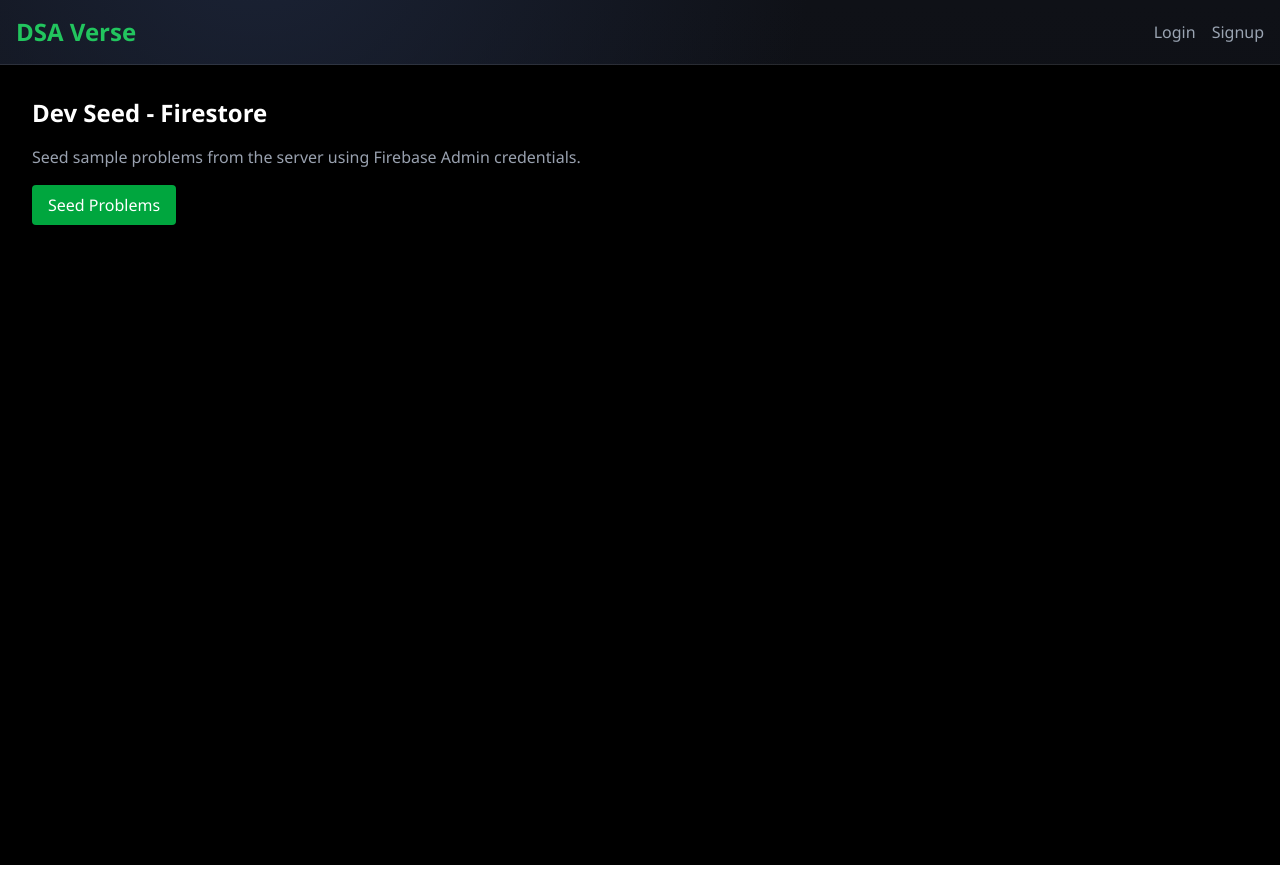
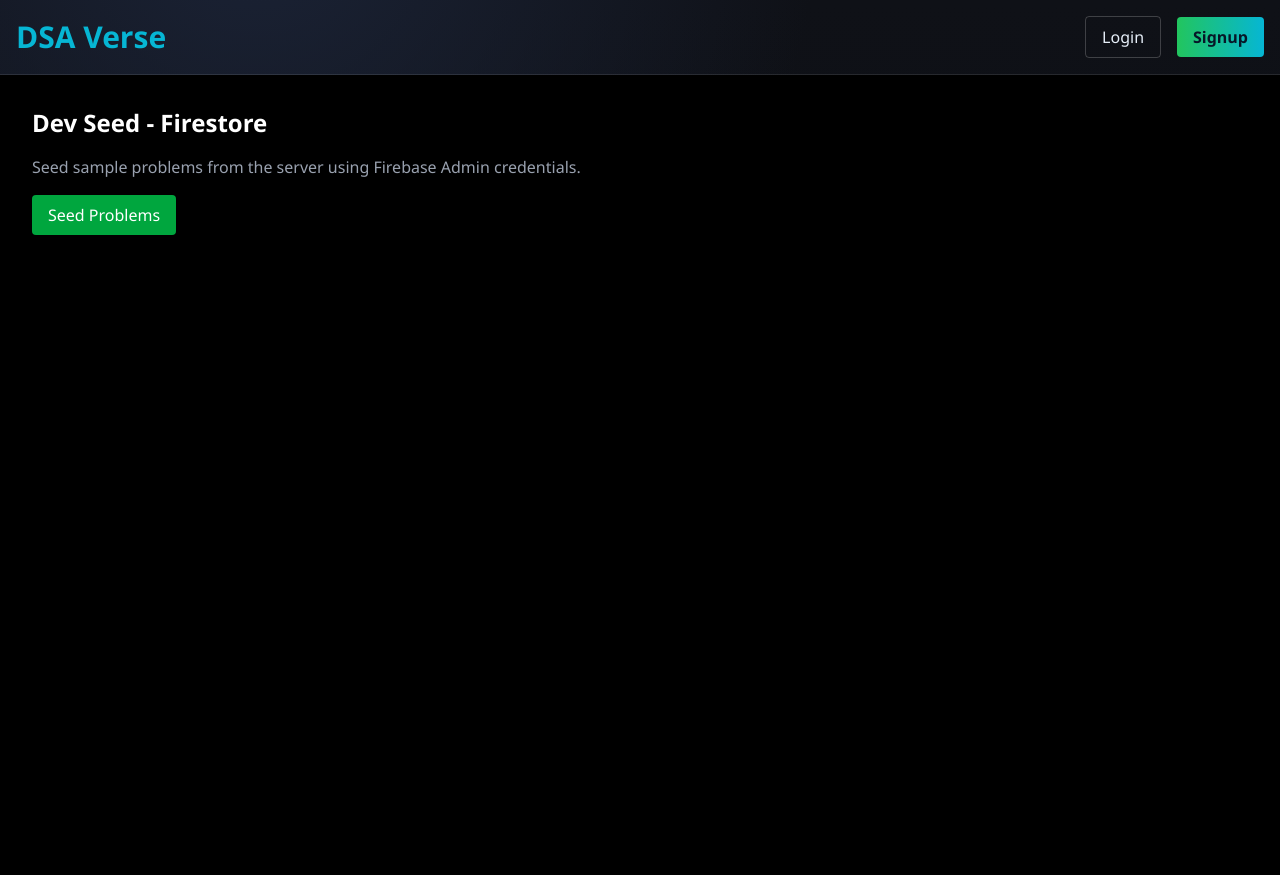
Before and after one commit to Kuldeep0021/DSA-_practice-_Platform, a Next.js app: page /dev/seed in a window 1280 px wide. Built offline with nearby package versions, Linux system fonts and the light colour scheme; no server answers.

Commit message:
visual polish

```diff
--- a/app/dashboard/page.tsx
+++ b/app/dashboard/page.tsx
@@ -37,17 +37,17 @@ export default function Dashboard() {
           <p className="text-gray-300 mb-8">Logged in as: {userEmail}</p>
 
           <div className="grid gap-4 md:grid-cols-3">
-            <Link href="/problems" className="surface rounded p-4 hover:border-white/20 transition">
+            <Link href="/problems" className="surface rounded p-4 interactive-card">
               <h2 className="font-semibold mb-2">Solve Problems</h2>
               <p className="text-sm muted">Browse the full problem list and start coding.</p>
             </Link>
 
-            <Link href="/submissions" className="surface rounded p-4 hover:border-white/20 transition">
+            <Link href="/submissions" className="surface rounded p-4 interactive-card">
               <h2 className="font-semibold mb-2">Submission History</h2>
               <p className="text-sm muted">Review your accepted and failed submissions.</p>
             </Link>
 
-            <Link href="/admin/problems" className="surface rounded p-4 hover:border-white/20 transition">
+            <Link href="/admin/problems" className="surface rounded p-4 interactive-card">
               <h2 className="font-semibold mb-2">Admin Problems</h2>
               <p className="text-sm muted">Create and manage problems if you are an admin.</p>
             </Link>
--- a/app/page.tsx
+++ b/app/page.tsx
@@ -5,7 +5,7 @@ export default function Home() {
     <main className="min-h-screen bg-black text-white flex items-center justify-center px-6">
       <section className="max-w-3xl w-full surface rounded-xl p-10">
         <p className="text-sm uppercase tracking-wider text-cyan-300 mb-3">DSA Verse</p>
-        <h1 className="text-4xl md:text-5xl font-bold leading-tight mb-4">
+        <h1 className="text-6xl md:text-7xl font-bold leading-tight mb-4">
           Practice coding interview problems with live execution.
         </h1>
         <p className="text-gray-300 mb-8">
--- a/src/components/Navbar.tsx
+++ b/src/components/Navbar.tsx
@@ -30,10 +30,15 @@ export default function Navbar() {
     }
   };
 
-  const linkClassName = (href: string) =>
-    `${
-      pathname === href ? "text-white" : "muted"
+  const getLinkClassName = (href: string, isButton: boolean = false) => {
+    if (isButton) {
+      return `btn-accent px-4 py-2 rounded font-semibold`;
+    }
+    const isActive = pathname === href;
+    return `${
+      isActive ? "text-white" : "muted"
     } text-glow-cyan transition-all duration-300`;
+  };
 
   const isAuthenticated = Boolean(user);
 
@@ -42,16 +47,19 @@ export default function Navbar() {
       <nav className="flex justify-between items-center p-4 border-b border-white/10">
         <Link
           href="/"
-          className="text-2xl font-extrabold"
-          style={{ color: "var(--accent)" }}
+          className="text-3xl font-extrabold text-glow-cyan"
+          style={{ color: "var(--accent-2)" }}
         >
           DSA Verse
         </Link>
         <div className="flex items-center gap-4">
-          <Link href="/login" className={linkClassName("/login")}>
+          <Link
+            href="/login"
+            className="px-4 py-2 rounded border border-white/20 hover:border-white/40"
+          >
             Login
           </Link>
-          <Link href="/signup" className={linkClassName("/signup")}>
+          <Link href="/signup" className="btn-accent px-4 py-2 rounded font-semibold">
             Signup
           </Link>
         </div>
@@ -65,28 +73,28 @@ export default function Navbar() {
         <div className="flex items-center gap-3">
           <Link
             href="/dashboard"
-            className="text-2xl font-extrabold"
-            style={{ color: "var(--accent)" }}
+            className="text-3xl font-extrabold text-glow-cyan"
+            style={{ color: "var(--accent-2)" }}
           >
-            <span className="blink-slow px-2 rounded">DSA Verse</span>
+            DSA Verse
           </Link>
           <span className="muted text-sm">Practice and Learn</span>
         </div>
 
         <div className="flex flex-wrap gap-4 items-center">
-          <Link href="/problems" className={linkClassName("/problems")}>
+          <Link href="/problems" className={getLinkClassName("/problems", true)}>
             Problems
           </Link>
-          <Link href="/submissions" className={linkClassName("/submissions")}>
+          <Link href="/submissions" className={getLinkClassName("/submissions", true)}>
             Submissions
           </Link>
-          <Link href="/dashboard" className={linkClassName("/dashboard")}>
+          <Link href="/dashboard" className={getLinkClassName("/dashboard", true)}>
             Dashboard
           </Link>
 
           <button
             onClick={handleLogout}
-            className="btn-accent px-3 py-1 rounded transition-all duration-300"
+            className="btn-accent px-3 py-1 rounded font-semibold"
           >
             Logout
           </button>
```
